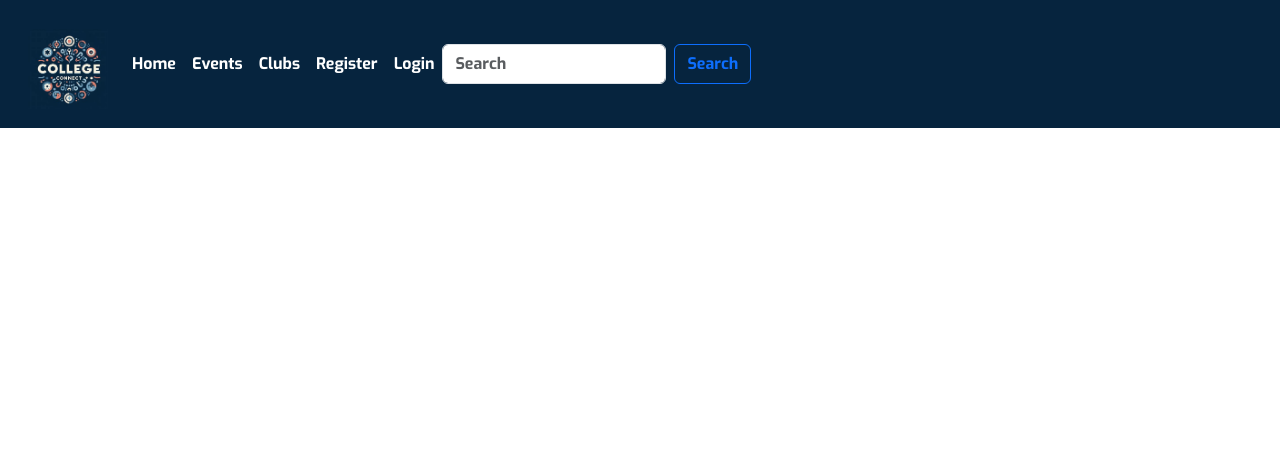
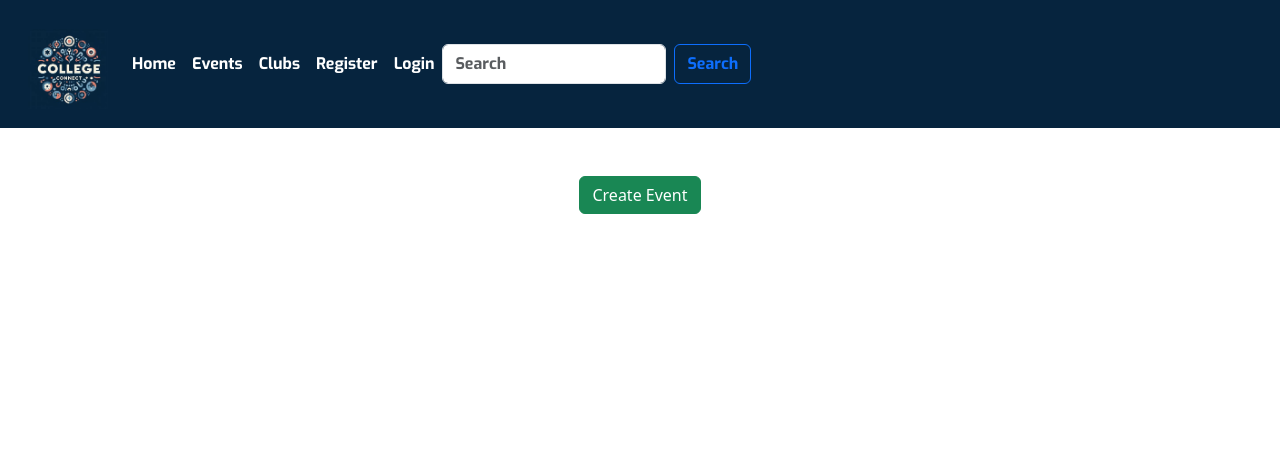
Before and after one commit to Karlsberg62/Hackathon-3, a Django app: page /post/ in a window 1280 px wide. Shown: the top 468 px of the page. Run offline with Django 4.2, Linux system fonts and the light colour scheme; data that the repository does not hold is empty; some libraries are stand-ins or nearby versions.

Commit message:
ADD: Event button, panels & bootstrap styling

```diff
--- a/hackathon3/templates/hackathon3/post.html
+++ b/hackathon3/templates/hackathon3/post.html
@@ -4,34 +4,34 @@
 {% block content %}
 
 <!-- Blog Entries Column -->
-<div class="col-12 mt-3 left">
-    <div class="row">
+<div class="container mt-5"> <!-- Ensures the content is wrapped with appropriate top margin -->
+    <div class="row mb-4">
+        <div class="col-12 text-center">
+            <a href="{% url 'make-event' %}" class="btn btn-success">Create Event</a>
+        </div>
+    </div>
+    <div class="row justify-content-center"> <!-- Centers the cards and provides responsive spacing -->
         {% for post in post_list %}
-        <div class="col-md-4">
-            <div class="card mb-4">
-                <div class="card-body">
-
-                    </div>
-                    <a href="{% url 'post_detail' post.slug %}" class="post-link">
+        <div class="col-md-4 d-flex align-items-stretch"> <!-- Allows cards to have equal height -->
+            <div class="card mb-4 shadow-sm"> <!-- Added shadow for better card definition -->
+                <div class="card-body d-flex flex-column"> <!-- Flex to align items and button at the bottom -->
+                    <a href="{% url 'post_detail' post.slug %}" class="post-link" style="text-decoration: none; color: inherit;"> <!-- Removes default link styling -->
                         <h2 class="card-title">{{ post.title }}</h2>
-
                         <p class="card-text">{{ post.excerpt }}</p>
                     </a>
-
                     <hr />
-                    <p class="card-text text-muted h6">{{ post.created_on}}
-                    </p>
+                    <p class="card-text text-muted h6">{{ post.created_on }}</p>
+                    <div class="mt-auto"> <!-- Pushes button to bottom -->
+                        <a href="{% url 'post_detail' post.slug %}" class="btn btn-primary mt-3">Read More</a> <!-- Example button -->
+                    </div>
                 </div>
             </div>
         </div>
         {% if forloop.counter|divisibleby:3 %}
-    </div>
-    <div class="row">
+            <div class="w-100"></div> <!-- Ensures breaking the row every 3 items for better responsiveness -->
         {% endif %}
         {% endfor %}
-
     </div>
-</div>
 </div>
 {% if is_paginated %}
 <nav aria-label="Page navigation">
```
